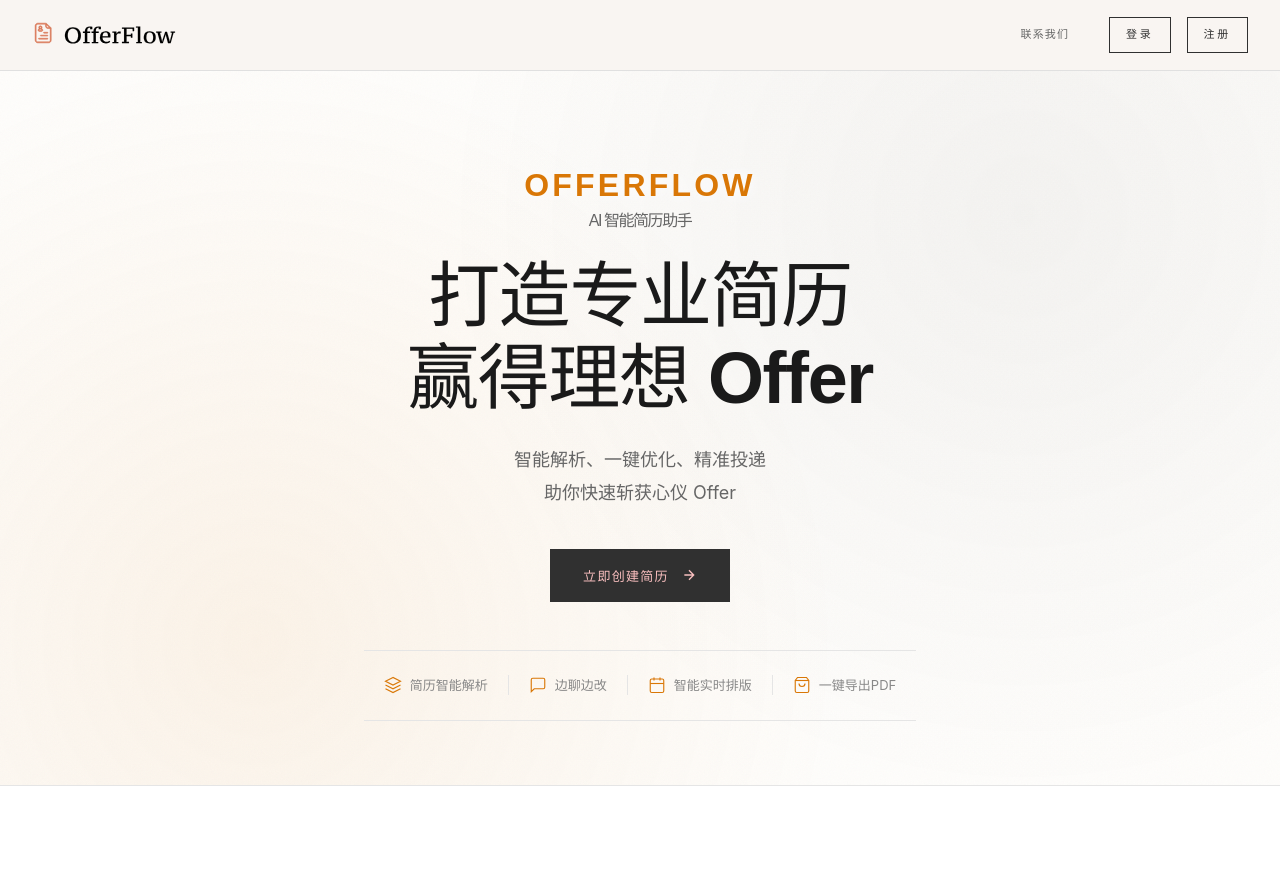
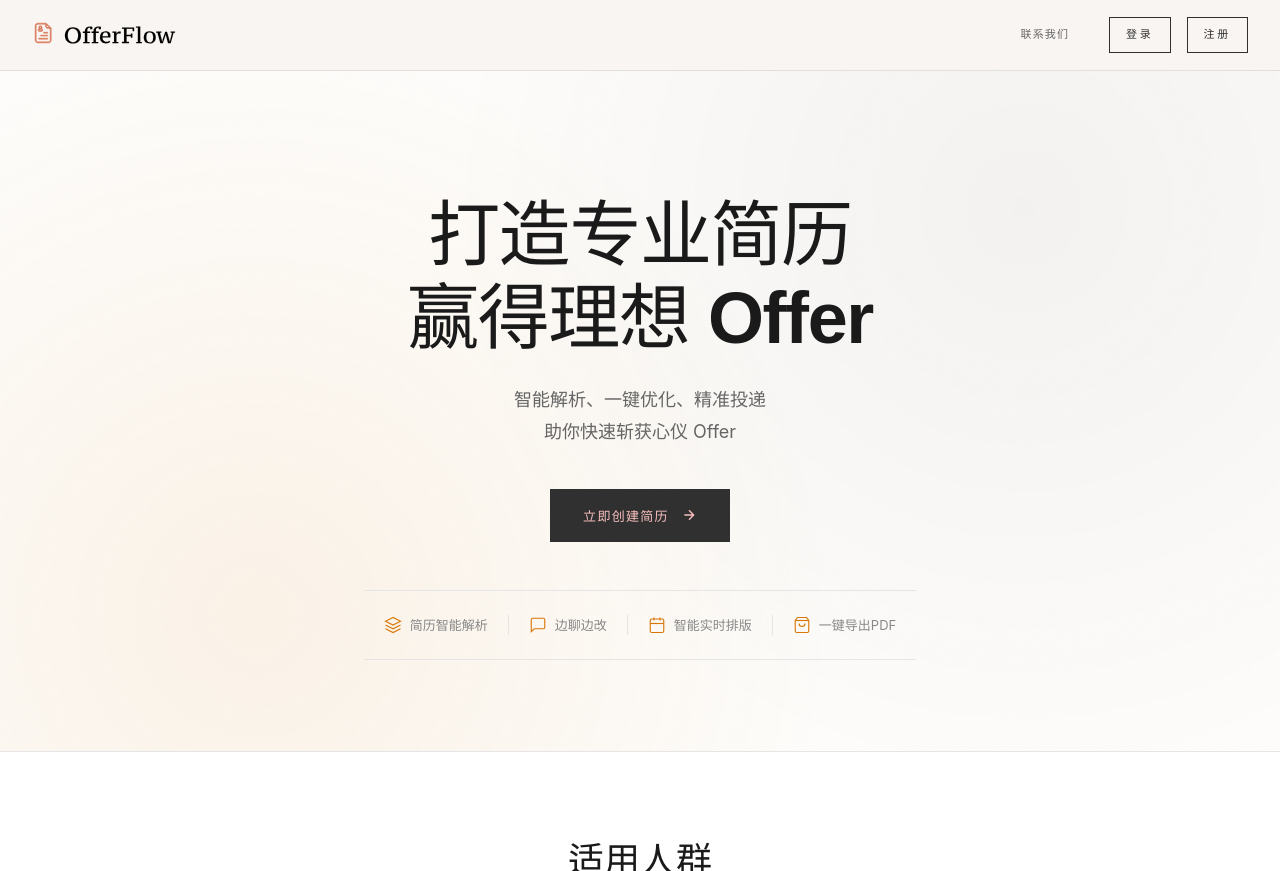
Before and after one commit to Weihaogogogo/resume_assistant, a Vue app in the folder frontend/: page / in a window 1280 px wide. Built offline with nearby package versions, Linux system fonts and the light colour scheme.

Commit message:
首页UI优化

```diff
--- a/frontend/src/views/Homepage.vue
+++ b/frontend/src/views/Homepage.vue
@@ -5,8 +5,6 @@
       <div class="hero-bg"></div>
       <div class="hero-content">
         <h1 class="hero-title">
-          <span class="product-name">OfferFlow</span>
-          <span class="product-tagline">AI 智能简历助手</span>
           <span class="hero-main-text">打造专业简历<br/>赢得理想 Offer</span>
         </h1>
         <p class="hero-desc">智能解析、一键优化、精准投递<br/>助你快速斩获心仪 Offer</p>
@@ -285,7 +283,7 @@ function handleCreateResume() {
 
 .hero-title .product-tagline {
   font-family: 'PingFang SC', 'Noto Sans SC', sans-serif;
-  font-size: clamp(0.875rem, 2vw, 1rem);
+  font-size: clamp(1rem, 2.5vw, 1.25rem);
   font-weight: 400;
   color: #666;
   margin-bottom: 1.5rem;
@@ -419,7 +417,7 @@ function handleCreateResume() {
   letter-spacing: 0.1em;
   color: #666;
   cursor: pointer;
-  transition: all 0.2s ease;
+  outline: none;
 }
 
 .tab-btn:last-child {
```
